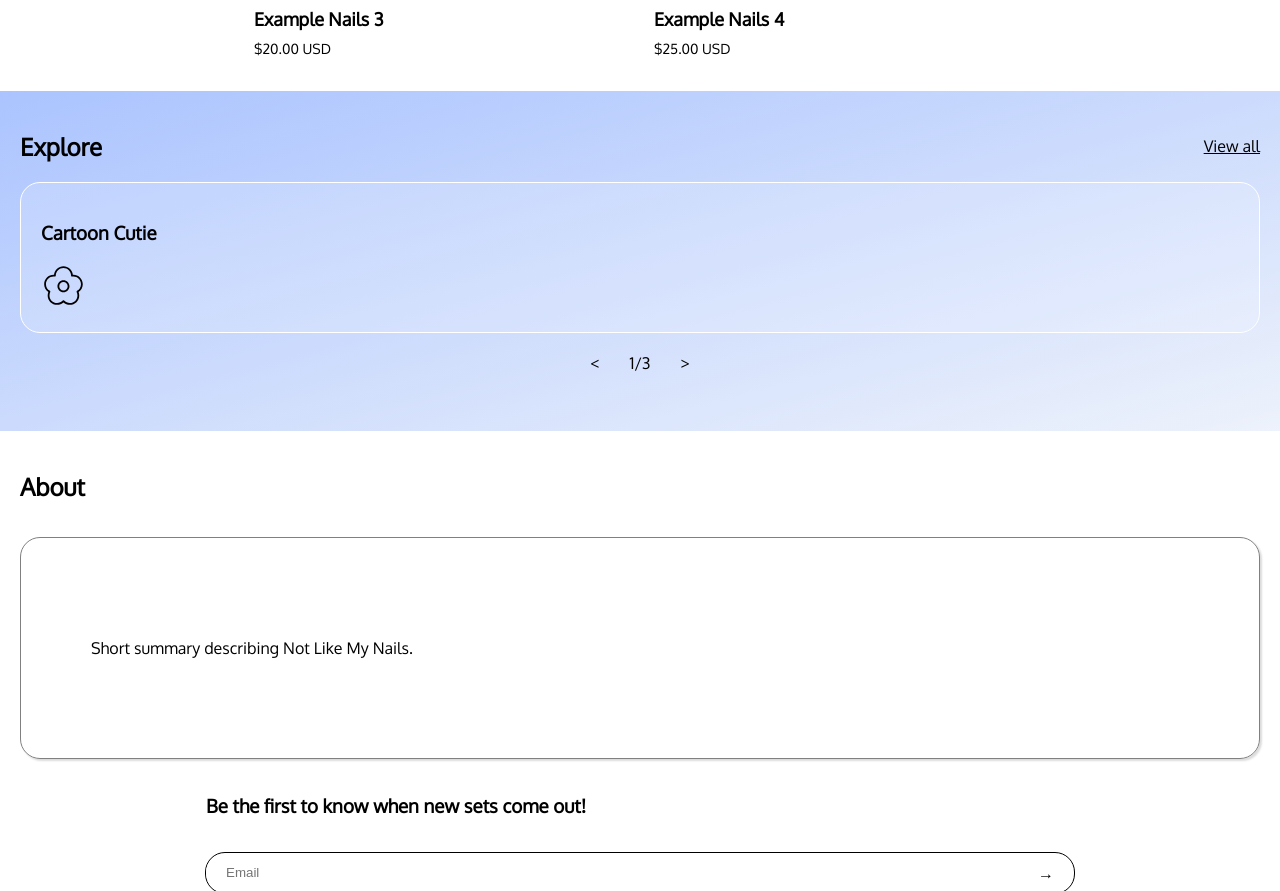
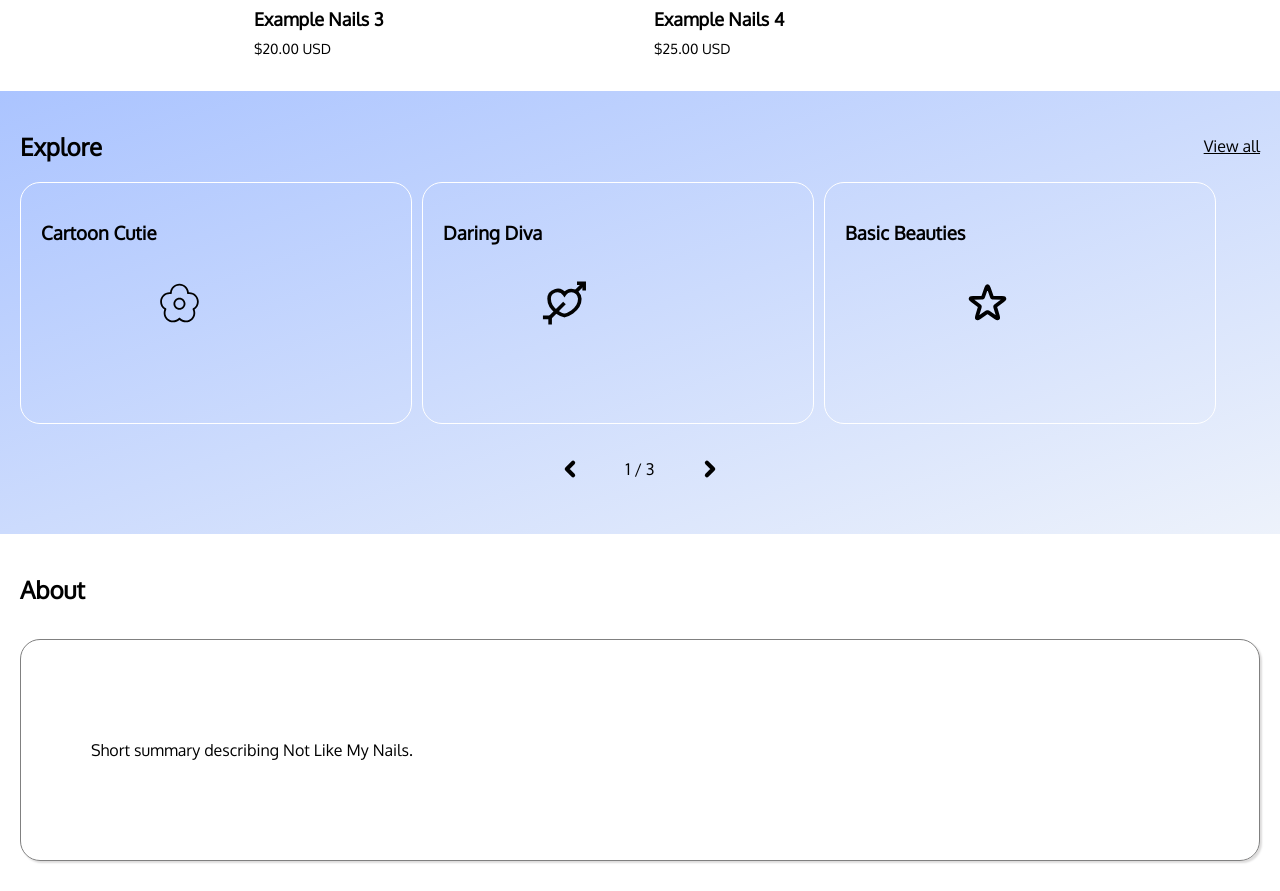
Before and after one commit to angelpenlza/Not-Like-My-Nails, a Next.js app: page / in a window 1280 px wide. Shown: the part 1276-2167 px from the top of the page. Built offline with nearby package versions, Linux system fonts and the light colour scheme; a web font is replaced by a local one.

Commit message:
explore segment is now scrollable

```diff
--- a/src/app/page.tsx
+++ b/src/app/page.tsx
@@ -32,7 +32,6 @@ export default async function Home() {
       </div>
 
       <Explore />
-
       <About />
     </div>
   )
--- a/src/components/explore.tsx
+++ b/src/components/explore.tsx
@@ -2,16 +2,26 @@
 
 import Link from "next/link"
 import { useState } from "react"
+import SwipeableArea from "./swipe";
 
 export default function Explore() {
   const [currentSlide, setCurrentSlide] = useState(0);
 
-  // takes an array of two strings ['one', 'two']
-  const ExploreProduct = ({ style }: { style: string[] }) => {
+  const styles: string[][] = [
+    ['cartoon', 'cutie'],
+    ['daring', 'diva'],
+    ['basic', 'beauties'],
+  ]
+
+  const exploreProducts = styles.map((style) => {
     return (
-      <Link
-        className={`explore-product ${style[0]}-${style[1]}`}
+        <Link
+        className={`
+          explore-product
+          ${style[0]}-${style[1]}
+        `}
         href={`/nails`}
+        key={`${style[0]}-${style[1]}`}
       >
         <h3 className="explore-product-name">
           {`${style[0].charAt(0).toUpperCase() + style[0].slice(1)}
@@ -24,30 +34,16 @@ export default function Explore() {
         />
       </Link>
     )
-  }
-
-  const styles: string[][] = [
-    ['cartoon', 'cutie'],
-    ['daring', 'diva'],
-    ['basic', 'beauties'],
-  ]
-
-  const exploreProducts = styles.map((style) => {
-    return (
-      <ExploreProduct
-        style={style}
-      />
-    )
   })
 
   const leftSlide = () => {
-    if(currentSlide - 1 < 0) setCurrentSlide(2);
-    else setCurrentSlide(currentSlide - 1);
+    if(currentSlide > 0) {
+      setCurrentSlide(currentSlide - 1);
+    }
   }
 
   const rightSlide = () => {
-    if(currentSlide + 1 > 2) setCurrentSlide(0);
-    else setCurrentSlide(currentSlide + 1);
+    if(currentSlide < 2) setCurrentSlide(currentSlide + 1);
   }
 
   return (
@@ -58,11 +54,26 @@ export default function Explore() {
           View all
         </Link>
       </div>
-      { exploreProducts[currentSlide] }
+      <SwipeableArea
+        styles="explore-products"
+        width={400} // TODO: make this dynamic based on the width of the explore product
+      >
+        {exploreProducts}
+      </SwipeableArea>
       <div className="arrows">
-        <div onClick={leftSlide} className="arrow">{`<`}</div>
-        {currentSlide + 1}/3
-        <div onClick={rightSlide} className="arrow">{`>`}</div>
+        <img
+          src='/icons/general/left-caret.svg'
+          alt=""
+          className="arrow"
+          onClick={leftSlide}
+        />
+        { currentSlide + 1 } / 3
+        <img
+          src='/icons/general/right-caret.svg'
+          alt=""
+          className="arrow"
+          onClick={rightSlide}
+        />
       </div>
     </div>
   )
--- /dev/null
+++ b/src/components/swipe.tsx
@@ -0,0 +1,55 @@
+'use client'
+
+import { useEffect, useRef, useState } from "react"
+
+export default function SwipeableArea({ children, styles, width }: {
+  children: React.ReactNode,
+  styles: string,
+  width: number,
+}) {
+  const areaRef = useRef<HTMLDivElement>(null);
+  const refX = useRef<number>(0);
+  const [currentSlide, setCurrentSlide] = useState<number>(0);
+  const [direction, setDirection] = useState<'left' | 'right' | null>(null);
+  const handleScroll = (e: Event) => {
+    console.log('scrolling')
+    const scrollLeft = areaRef.current?.scrollLeft || 0;
+    if(scrollLeft - refX.current < 0) {
+      console.log('scrolling left')
+      setDirection('left');
+    }
+    if(scrollLeft - refX.current > 0) {
+      console.log('scrolling right')
+      setDirection('right');
+    }
+    refX.current = scrollLeft;
+    console.log("refX.current", refX.current)
+    setCurrentSlide(refX.current / 10);
+  }
+
+  useEffect(() => {
+    areaRef.current?.addEventListener('scrollend', handleScroll)
+    return () => {
+      areaRef.current?.removeEventListener('scrollend', handleScroll)
+    }
+  }, [])
+
+  useEffect(() => {
+    console.log('width', width)
+    console.log('refX.current changed', Math.ceil(refX.current / width))
+    let snapTo = 0;
+    if(direction === 'left') {
+      snapTo = Math.floor(refX.current / width) * width;
+    }
+    if(direction === 'right') {
+      snapTo = Math.ceil(refX.current / width) * width;
+    }
+    areaRef.current?.scrollTo({ left: snapTo, behavior: 'smooth' });
+  }, [currentSlide])
+
+  return (
+    <div className={`swipeable-area ${styles}`} ref={areaRef}>
+      { children }
+    </div>
+  )
+}
--- a/src/database/users.tsx
+++ b/src/database/users.tsx
@@ -0,0 +1,3 @@
+export function getUsers() {
+  return 10;
+}
--- a/src/styles/globals.css
+++ b/src/styles/globals.css
@@ -1,6 +1,7 @@
 html, body {
   padding: 0;
   margin: 0;
+  overflow-x: hidden;
 }
 
 .disable-page {
@@ -72,3 +73,27 @@ html, body {
 .menu-link:hover {
   background-color: #ccc;
 }
+
+.swipeable-area {
+  display: grid;
+  grid-template-columns: 1fr 1fr 1fr;
+  overflow: scroll;
+  min-height: 0;
+  min-width: 0;
+  padding: 0;
+}
+
+.test {
+  padding: 20px;
+  gap: 20px;
+  display: flex;
+  overflow: scroll;
+    min-height: 0;
+  min-width: 0;
+}
+
+.test-slide {
+  font-size: 20px;
+  padding: 20px 100px;
+  border: 1px solid black;
+}
--- a/src/styles/landing-page.css
+++ b/src/styles/landing-page.css
@@ -72,22 +72,48 @@
     padding: 20px;
     background: var(--daring-diva-gradient);
     color: black;
-    height: 300px;
+    width: 100vw;
+    height: auto;
+    box-sizing: border-box;
+    position: relative;
+    overflow-x: hidden;
+}
+
+:root {
+    --explore-product-width: 350px;
 }
 
 .explore-header {
     display: flex;
     align-items: center;
     justify-content: space-between;
+    width: 100%;
+    box-sizing: border-box;
+}
+
+.explore-products {
+    overflow-x: auto;       /* shows the scrollar */
+    overflow-y: hidden;
+    scrollbar-width: none;
+    -ms-overflow-style: none;
+    &::-webkit-scrollbar { display: none; }
+    width: fit-content;     /* extends the div so that all content is shown */
+    max-width: 100%;        /* */
+    height: auto;
+    gap: 10px;
+    box-sizing: border-box;
 }
 
 .explore-product {
     text-decoration: none;
+    width: var(--explore-product-width);
+    height: 200px;
     border: 1px solid white;
     border-radius: 20px;
     color: inherit;
     padding: 20px;
-    background-color: rgba(255, 255, 255, 15%);
+    display: flex;
+    overflow: auto;
 }
 
 .explore-nails-link {
@@ -104,13 +130,16 @@
     justify-content: center;
     gap: 30px;
     padding: 20px;
+    height: 50px;
+    align-items: center;
 }
 
 .arrow {
     cursor: pointer;
+    height: 100%;
+    padding: 0;
+    text-align: center;
 }
-
-
 
 .about-container {
     display: flex;
@@ -174,3 +203,8 @@
 .email-button {
     cursor: pointer;
 }
+
+
+.cartoon-cutie {
+    background-image: var(--cartoon-cutie-gradient);
+}
```
Also changed, not shown: public/icons/general/left-caret.svg (added), public/icons/general/right-caret.svg (added).
